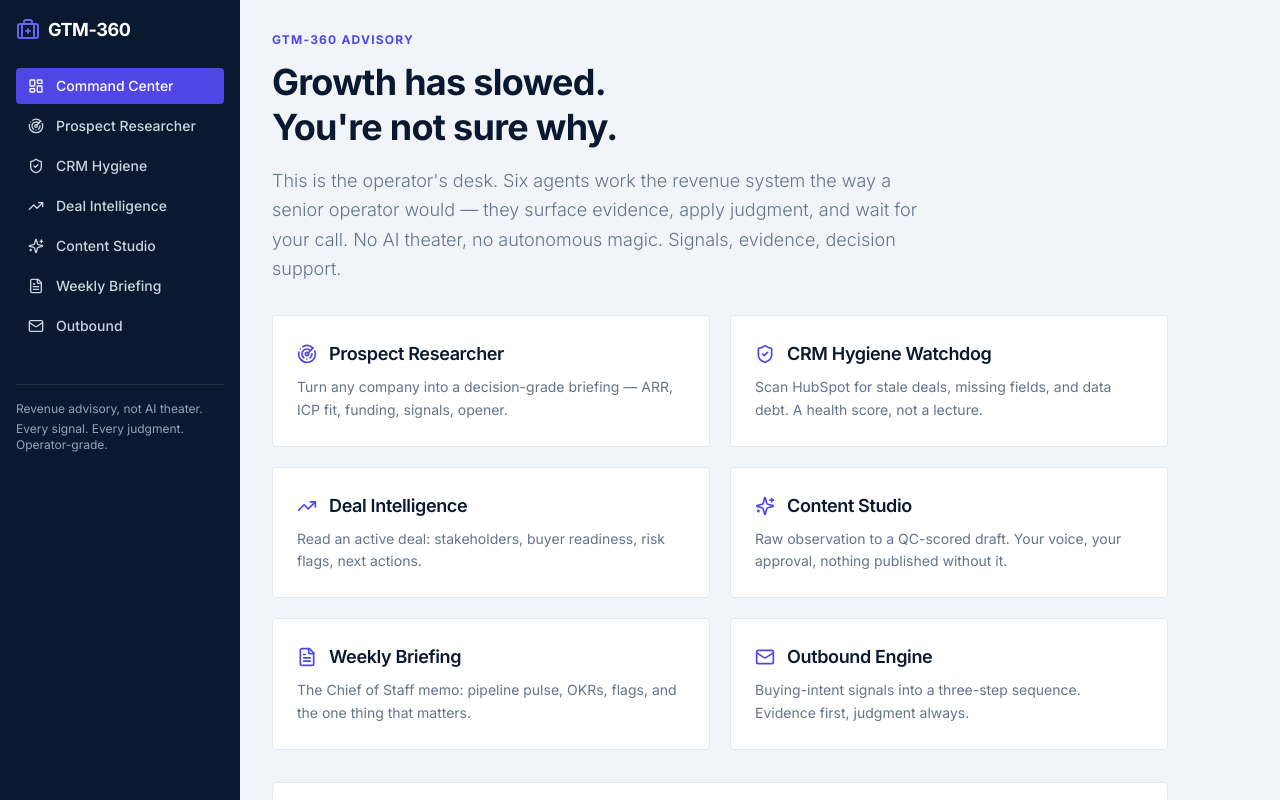
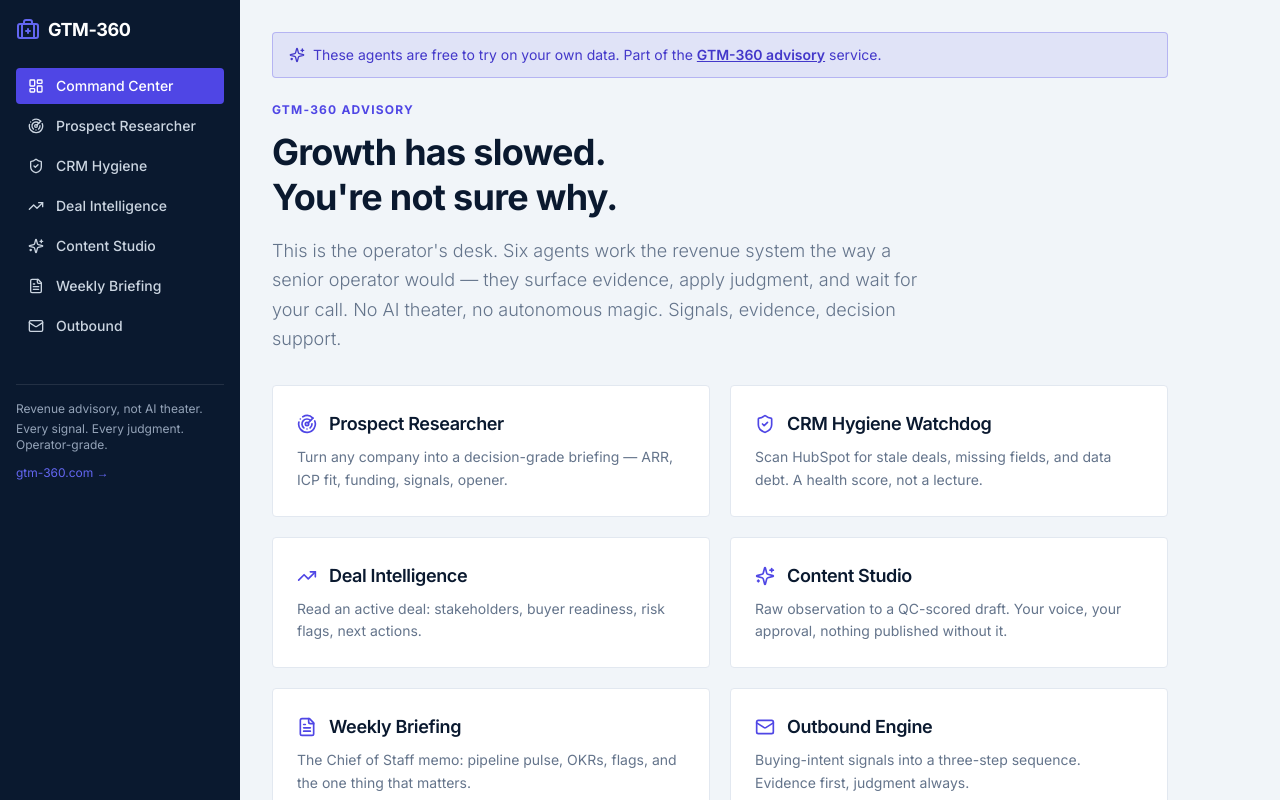
Before and after one commit to sameerjoshy/gtm360, a React (Vite) app in the folder apps/web/: page / in a window 1280 px wide. Shown: the top 800 px of the page. Built offline with nearby package versions, Linux system fonts and the light colour scheme; no server answers.

Commit message:
Connect HQ back to advisory: gtm-360.com link in sidebar, free-to-try banner on command center

```diff
--- a/apps/web/src/components/Layout.jsx
+++ b/apps/web/src/components/Layout.jsx
@@ -50,6 +50,14 @@
         <div className="mt-10 border-t border-white/10 pt-4 text-xs text-slate-400">
           <p>Revenue advisory, not AI theater.</p>
           <p className="mt-1">Every signal. Every judgment. Operator-grade.</p>
+          <a
+            href="https://gtm-360.com"
+            target="_blank"
+            rel="noopener noreferrer"
+            className="mt-3 inline-block text-accent-400 hover:text-accent-300"
+          >
+            gtm-360.com →
+          </a>
         </div>
       </aside>
       <main className="flex-1 p-8">
--- a/apps/web/src/components/views/HomeView.jsx
+++ b/apps/web/src/components/views/HomeView.jsx
@@ -69,6 +69,17 @@
 
   return (
     <div className="max-w-4xl">
+      <div className="mb-6 flex items-center gap-2 rounded bg-accent-500/10 border border-accent-500/30 px-4 py-3 text-sm text-accent-600">
+        <Sparkles className="h-4 w-4" />
+        <span>
+          These agents are free to try on your own data. Part of the{" "}
+          <a href="https://gtm-360.com" className="font-semibold underline hover:text-accent-700">
+            GTM-360 advisory
+          </a>{" "}
+          service.
+        </span>
+      </div>
+
       <p className="text-xs font-bold text-accent-500 uppercase tracking-widest mb-3">
         GTM-360 Advisory
       </p>
```
